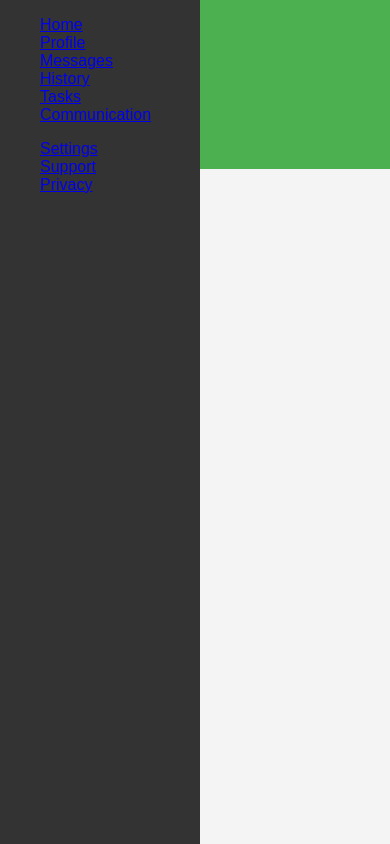
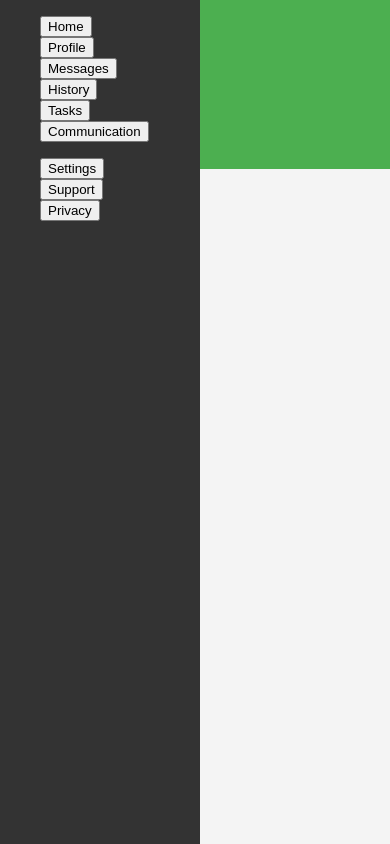
Before and after one commit to Kirito72-hub/Project-Admin-Dashboard, a plain HTML site: page index.html in a window 390 px wide. Drawn offline with Linux system fonts and the light colour scheme.

Commit message:
changed the sidebar links to buttons for better accessibility and added a max-height to the logo for improved responsiveness.

```diff
--- a/index.html
+++ b/index.html
@@ -10,17 +10,17 @@
     <div class="sidebar">
         <div class="logo"></div>
         <ul class="nav-links main">
-            <li><a href="#">Home</a></li>
-            <li><a href="#">Profile</a></li>
-            <li><a href="#">Messages</a></li>
-            <li><a href="#">History</a></li>
-            <li><a href="#">Tasks</a></li>
-            <li><a href="#">Communication</a></li>
+            <li><button href="#">Home</button></li>
+            <li><button href="#">Profile</button></li>
+            <li><button href="#">Messages</button></li>
+            <li><button href="#">History</button></li>
+            <li><button href="#">Tasks</button></li>
+            <li><button href="#">Communication</button></li>
         </ul>
         <ul class="nav-links secondary">
-            <li><a href="#">Settings</a></li>
-            <li><a href="#">Support</a></li>
-            <li><a href="#">Privacy</a></li>
+            <li><button href="#">Settings</button></li>
+            <li><button href="#">Support</button></li>
+            <li><button href="#">Privacy</button></li>
         </ul>
     </div>
 
--- a/styles.css
+++ b/styles.css
@@ -27,4 +27,5 @@ body {
 
 .sidebar ul {
     list-style-type: none;
+    color: white;
 }
```
